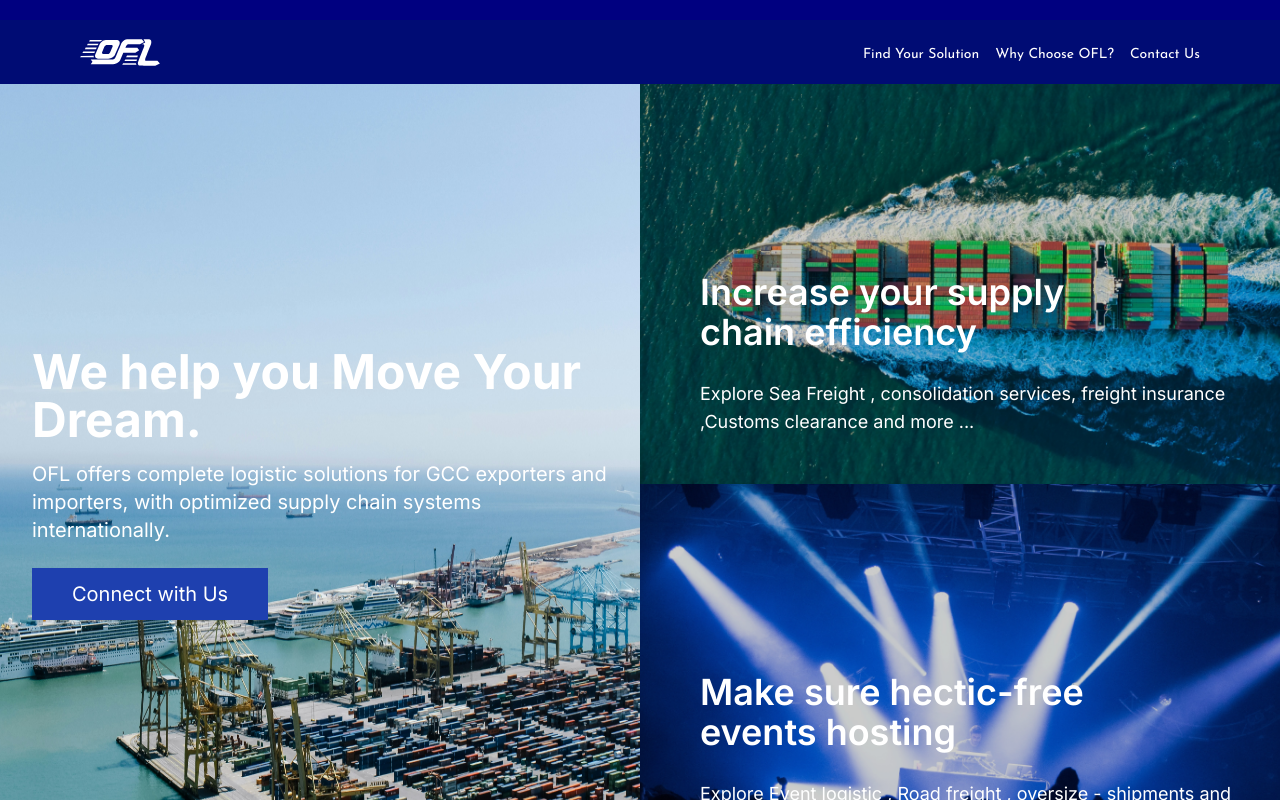
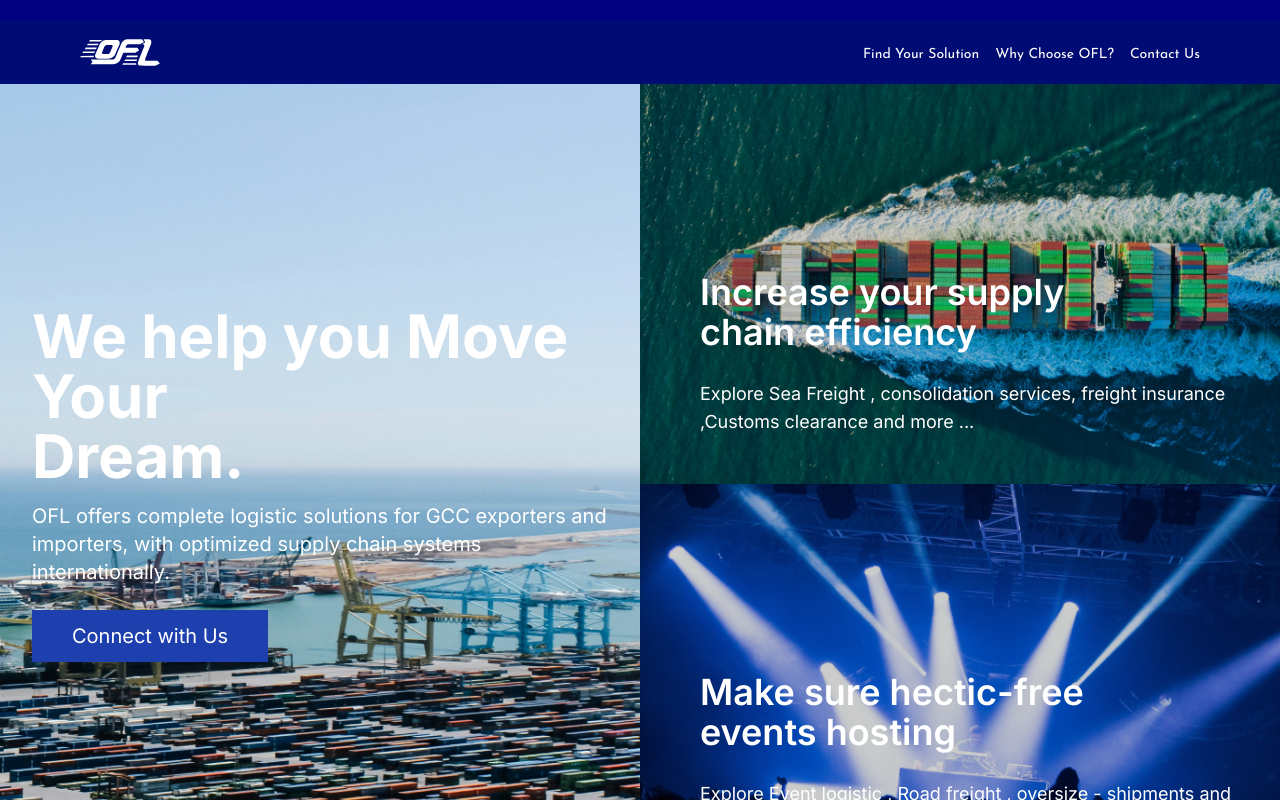
Before and after one commit to salahudeenofficial/next-ofl, a Next.js app in the folder site/: page / in a window 1280 px wide. Shown: the top 800 px of the page. Built offline with nearby package versions, Linux system fonts and the light colour scheme.

Commit message:
warning removed

```diff
--- a/site/app/components/landing.js
+++ b/site/app/components/landing.js
@@ -16,9 +16,7 @@ export default function Landing() {
           <Image
             src="/images/im1.png" // Replace with your image path
             alt="Port and logistics"
-            layout="fill"
-            objectFit="fill"
-            objectPosition="right"
+            style={{ objectFit: 'cover' , objectPosition: 'right'}} fill
             quality={100}
           />
         </div>
@@ -26,15 +24,13 @@ export default function Landing() {
           <Image
             src="/images/mobim1.png" // Replace with your image path
             alt="Port and logistics"
-            layout="fill"
-            objectFit="fill"
-            objectPosition="right"
+            style={{ objectFit: 'cover' , objectPosition: 'right'}} fill
             quality={100}
           />
         </div>
 
         <div className="absolute inset-0 flex flex-col justify-center items-start p-6 md:p-8 text-white">
-          <h1 className="hidden md:block text-5xl font-bold mb-12 md:mb-4">
+          <h1 className="hidden md:block text-6xl font-bold mb-12 md:mb-4">
             We help you Move Your<br /> Dream.
           </h1>
           <h1 className="md:hidden block text-6xl font-normal mb-16 ">
@@ -55,8 +51,7 @@ export default function Landing() {
           <Image
             src="/images/im2.png" // Replace with your image path
             alt="Supply Chain Efficiency"
-            layout="fill"
-            objectFit="cover"
+            style={{ objectFit: 'cover' }} fill
             quality={100}
           />
           <div className="ml-7 absolute bottom-0 left-0 w-full p-8 text-white">
@@ -72,8 +67,7 @@ export default function Landing() {
           <Image
             src="/images/im3.png" // Replace with your image path
             alt="Events Hosting"
-            layout="fill"
-            objectFit="cover"
+            style={{ objectFit: 'cover' }} fill
             quality={100}
           />
           <div className="ml-7 absolute bottom-0 left-0 p-8 text-white">
```
